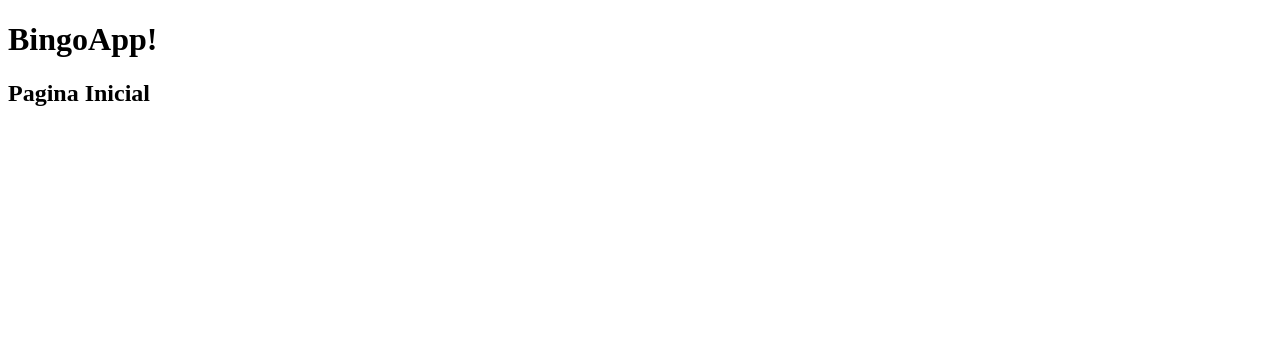
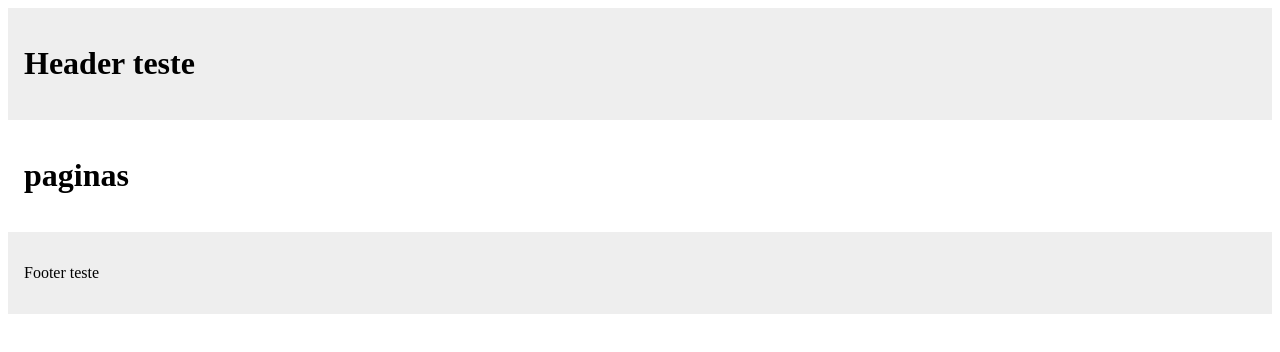
Before and after one commit to VictorGVC/BingoApp, a React (Vite) app: page / in a window 1280 px wide. Shown: the top 352 px of the page. Built offline with nearby package versions, Linux system fonts and the light colour scheme.

Commit message:
finishe the react structure with layout and posibilit of render diferente pages on it

```diff
--- /dev/null
+++ b/src/components/Layout.tsx
@@ -0,0 +1,23 @@
+import React, { ReactNode } from "react";
+
+type LayoutProps = {
+  children: ReactNode;
+};
+
+const Layout: React.FC<LayoutProps> = ({ children }) => {
+  return (
+    <div>
+      <header style={{ padding: "1rem", background: "#eee" }}>
+        <h1>Header teste</h1>
+      </header>
+
+      <main style={{ padding: "1rem" }}>{children}</main>
+
+      <footer style={{ padding: "1rem", background: "#eee" }}>
+        <p>Footer teste</p>
+      </footer>
+    </div>
+  );
+};
+
+export default Layout;
--- /dev/null
+++ b/src/pages/home/page.tsx
@@ -0,0 +1 @@
+import './page.css'
--- a/src/pages/page.tsx
+++ b/src/pages/page.tsx
@@ -1,12 +1,13 @@
-import './page.css';
+import Layout from '../components/Layout';
 // pagina inicial que ira abrir ao iniciar a aplicação
 // neste caso a pagina de escolha de papel
 
 function Page() {
     return(
     <div>
-        <h1>BingoApp!</h1>
-        <h2>Pagina Inicial</h2>
+        <Layout>
+        <h1>paginas</h1>
+        </Layout>
     </div>
     )
 }
```
Also changed, not shown: src/pages/home/page.css (added), src/pages/page.css (deleted).
